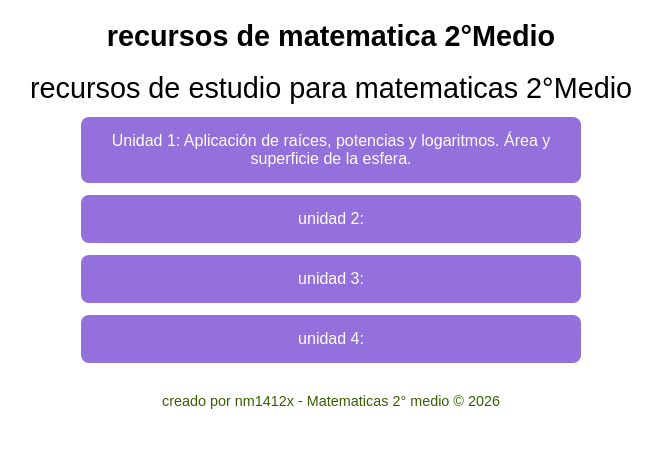
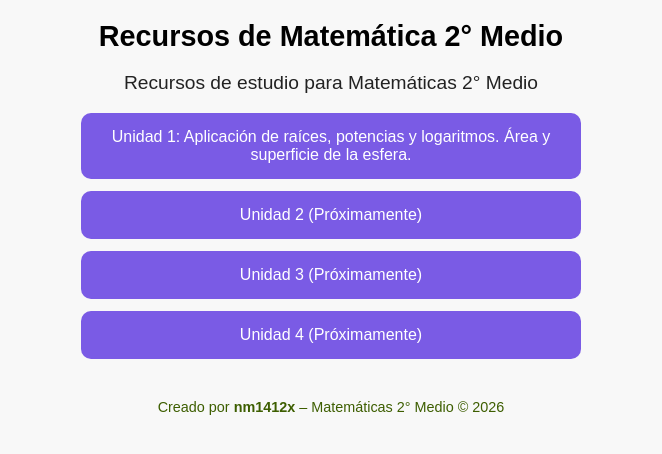
Before and after one commit to nm1412x/prueba, a plain HTML site: page index.html in a window 1280 px wide. Shown: the whole page, without its empty margins (309-971 px from the left). Drawn offline with Linux system fonts and the light colour scheme.

Commit message:
Actualizar index.html

```diff
--- a/index.html
+++ b/index.html
@@ -1,29 +1,33 @@
 <!DOCTYPE html>
-<html>
-<body>
+<html lang="es">
 <head>
   <meta charset="UTF-8">
   <meta name="viewport" content="width=device-width, initial-scale=1.0">
-    <title>matematicas 2°Medio</title>
+  <title>Matemáticas 2° Medio</title>
   <style>
     body {
-            text-align: center;
-            font-family: arial, sans-serif;
+      font-family: Arial, sans-serif;
       margin: 0;
       padding: 0;
+      text-align: center;
+      background-color: #f8f8f8;
+    }
+
+    header {
+      margin-top: 20px;
     }
 
     h1 {
-            margin-top: 20px;
       font-size: 1.8em;
+      color: #000;
     }
 
     p {
-            margin: 10px 20px;
-            font-size: 1.8em;
+      font-size: 1.2em;
+      color: #222;
     }
 
-        button {
+    .button {
       display: block;
       width: 80%;
       max-width: 500px;
@@ -31,39 +35,43 @@
       padding: 15px;
       font-size: 1em;
       border: none;
-            border-radius: 8px;
-            background-color: #9370DB;
-            color: rgb(255, 255, 255);
+      border-radius: 10px;
+      background-color: #7A5BE5;
+      color: white;
       cursor: pointer;
-            word-wrap: break-word;
-            transition: 0.3s;
+      transition: background 0.3s, transform 0.2s;
     }
 
-        button:hover {
-            background-color: #6A0DAD;
+    .button:hover {
+      background-color: #5C3FBF;
       transform: scale(1.03);
     }
 
     footer {
-            margin-top: 30px;
+      margin-top: 40px;
       font-size: 0.9em;
-            color:#376100;
+      color: #3d5e00;
     }
   </style>
 </head>
-    <h1>recursos de matematica 2°Medio</h1>
-    <p>recursos de estudio para matematicas 2°Medio</p>
 
-    <button onclick="location.href='unidad1.html'">
+<body>
+  <header>
+    <h1>Recursos de Matemática 2° Medio</h1>
+    <p>Recursos de estudio para Matemáticas 2° Medio</p>
+  </header>
+
+  <main>
+    <button class="button" onclick="location.href='raiz.html'">
       Unidad 1: Aplicación de raíces, potencias y logaritmos. Área y superficie de la esfera.
     </button>
-    <button>unidad 2:</button>
-    <button>unidad 3:</button>
-    <button>unidad 4:</button>
+    <button class="button" disabled>Unidad 2 (Próximamente)</button>
+    <button class="button" disabled>Unidad 3 (Próximamente)</button>
+    <button class="button" disabled>Unidad 4 (Próximamente)</button>
+  </main>
 
   <footer>
-    creado por nm1412x - Matematicas 2° medio © 2026
+    Creado por <strong>nm1412x</strong> – Matemáticas 2° Medio © 2026
   </footer>
+</body>
 </html>
-
-</body>
```
Lines whose indentation alone changed are shown as unchanged.
